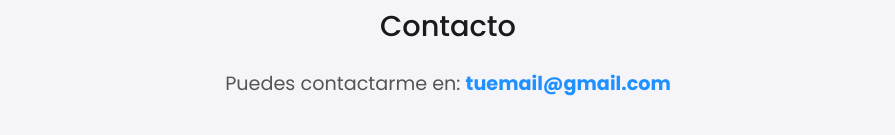
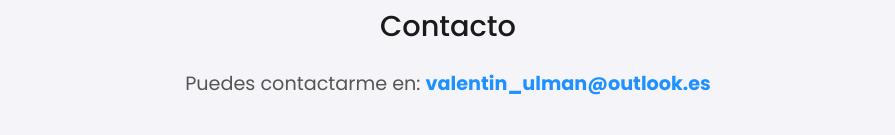
Before and after one commit to Valentinulman/Valentinulman.github.io, a plain HTML site: page index.html in a window 1280 px wide. Shown: the part 1011-1146 px from the top of the page, without its empty margins (192-1087 px from the left). Drawn offline with Linux system fonts and the light colour scheme.

Commit message:
Update index.html

```diff
--- a/index.html
+++ b/index.html
@@ -41,7 +41,7 @@
         <!-- Sección Contacto -->
         <section id="contacto">
             <h2>Contacto</h2>
-            <p>Puedes contactarme en: <a href="mailto:tuemail@gmail.com">tuemail@gmail.com</a></p>
+            <p>Puedes contactarme en: <a href="mailto:valentin_ulman@outlook.es">valentin_ulman@outlook.es</a></p>
         </section>
     </div>
 </body>
```
